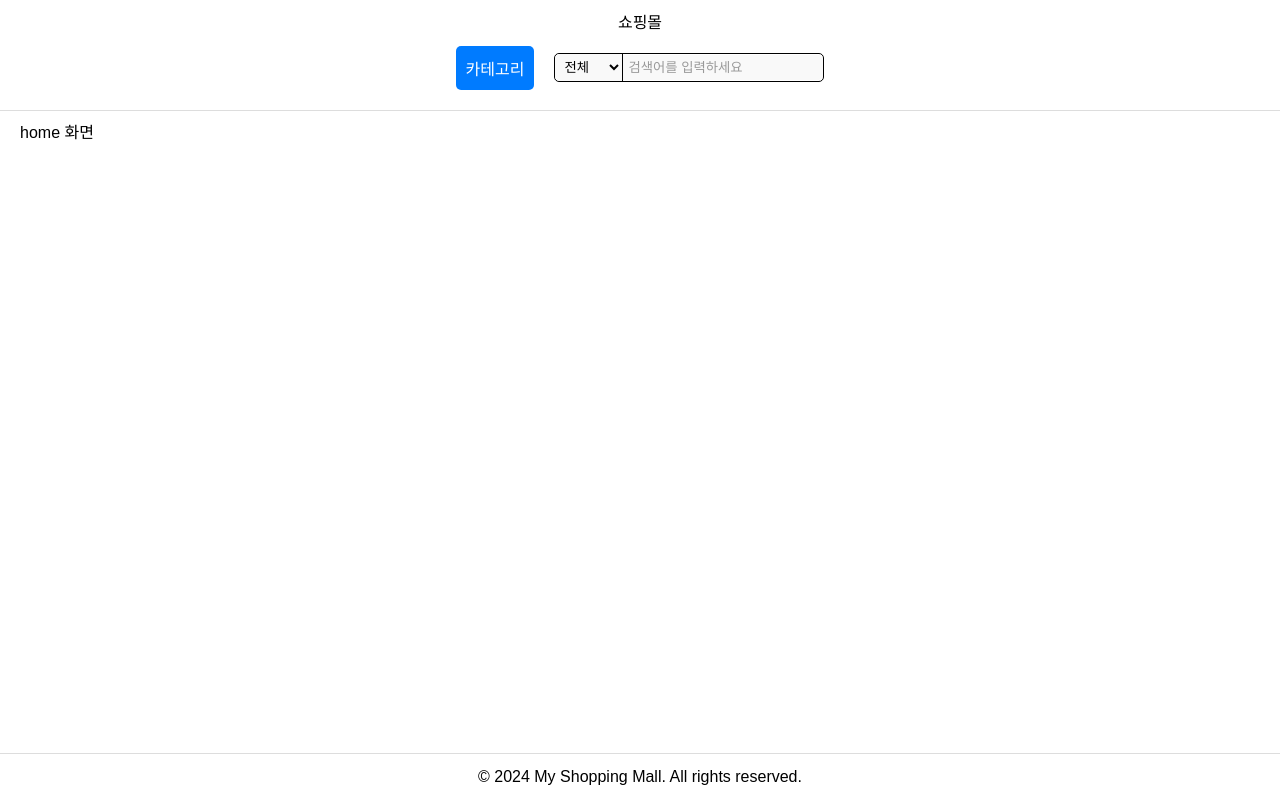
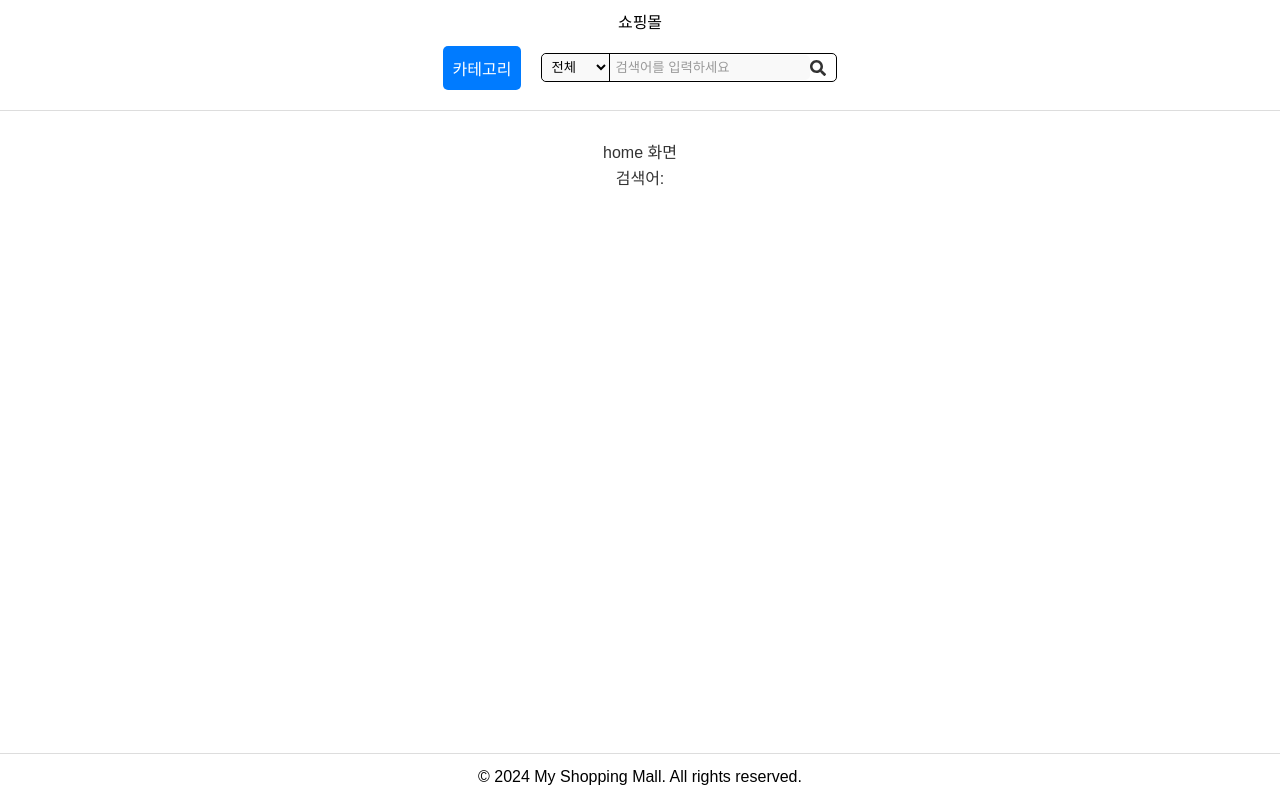
Before and after one commit to poohc300/shoppingMall, a React app in the folder front/: page /#/ in a window 1280 px wide. Built offline with nearby package versions, Linux system fonts and the light colour scheme; the HTML template or start-up script is replaced by a standard one.

Commit message:
상단 검색어 추가 및 검색어 home 화면에 가져오게 구현

```diff
--- /dev/null
+++ b/front/src/components/Product/Product.js
@@ -0,0 +1,17 @@
+import React from "react";
+
+const Product = ({ product = {} }) => {
+
+    const handleClick = () => {
+        // product id를 쿼리스트링으로 해서 상세 검색 화면 출력
+    }
+    return (
+        <div className="product" tabIndex={0} onClick={handleClick}>
+            <img src={product.image_url} />
+            <h2>{product.name}</h2>
+            <p>{product.price}</p>
+            <p>{ProductList.description}</p>
+        </div>
+    )
+}
+export default Product;
--- a/front/src/components/Product/ProductList.js
+++ b/front/src/components/Product/ProductList.js
@@ -1,6 +1,14 @@
 import React from 'react';
+import Product from './Product'
 
-const ProductList = () => {
-  return <div></div>;
+const ProductList = ({ products = [] }) => {
+  return <div>
+    <div className='productDetail'>
+
+      {products.map((product) => {
+        return <Product product={product} />
+      })}
+    </div>
+  </div>;
 };
 export default ProductList;
--- a/front/src/components/layout/Header/Header.js
+++ b/front/src/components/layout/Header/Header.js
@@ -2,11 +2,11 @@ import React from 'react';
 import * as styles from './Header.module.css';
 import Navbar from '../Navbar/Navbar';
 
-const Header = () => {
+const Header = ({ onSearch = f => f }) => {
   return (
     <div className={styles.header}>
       쇼핑몰
-      <Navbar />
+      <Navbar onSearch={onSearch} />
     </div>
   )
 };
--- a/front/src/components/layout/Layout/Layout.js
+++ b/front/src/components/layout/Layout/Layout.js
@@ -1,4 +1,4 @@
-import React from 'react';
+import React, { useState } from 'react';
 import { Outlet } from 'react-router-dom';
 import Header from '../Header/Header';
 import Footer from '../Footer/Footer';
@@ -6,13 +6,20 @@ import * as styles from './Layout.module.css';
 
 const Layout = () => {
   console.log('Layout rendered'); // 디버깅 로그 추가
+  const [searchQuery, setSearchQuery] = useState('')
+
+  const handleSearch = (query) => {
+    setSearchQuery(query)
+  }
   return (
     <div className={styles.layout}>
       <div className={styles.header}>
-        <Header />
+        <Header onSearch={handleSearch} />
       </div>
       <div className={styles.main}>
-        <Outlet /> {/** 자식 라우트 렌더링 되는 곳 */}
+        <Outlet
+          context={searchQuery}
+        /> {/** 자식 라우트 렌더링 되는 곳 */}
       </div>
       <Footer className={styles.footer} />
     </div>
--- a/front/src/components/layout/Navbar/Navbar.js
+++ b/front/src/components/layout/Navbar/Navbar.js
@@ -1,11 +1,21 @@
 import React, { useState } from 'react';
 import * as styles from './Navbar.module.css';
+import { FaSearch } from 'react-icons/fa'
 
-const Navbar = () => {
+const Navbar = ({ onSearch = f => f }) => {
     const [dropdownOpen, setDropdownOpen] = useState(false);
+    const [query, setQuery] = useState('')
 
     const toggleDropdown = () => {
         setDropdownOpen(!dropdownOpen);
+    };
+
+    const handleSearch = (e) => {
+        onSearch(query);
+    }
+
+    const handleKeyDown = (e) => {
+        if (e.key === 'Enter') { handleSearch(); }
     };
 
     return (
@@ -28,8 +38,16 @@ const Navbar = () => {
                     <option value="음료">음료</option>
                     <option value="간식">간식</option>
                 </select>
-                <input type="text" placeholder="검색어를 입력하세요" className={styles.searchBar} />
-            </div>
+
+                <input
+                    type="text"
+                    placeholder="검색어를 입력하세요"
+                    className={styles.searchBar}
+                    value={query}
+                    onChange={(e) => setQuery(e.target.value)}
+                    onKeyDown={handleKeyDown}
+                />
+                <FaSearch className={styles.searchIcon} onClick={handleSearch} />            </div>
         </nav>
     );
 };
--- a/front/src/components/layout/Navbar/Navbar.module.css
+++ b/front/src/components/layout/Navbar/Navbar.module.css
@@ -75,3 +75,13 @@
 .searchBar::placeholder {
     color: #999; /* 검색창 플레이스홀더 색상 */
 }
+
+.searchBar:focus { outline: none; /* 검색창 포커스 시 테두리 제거 */ }
+
+.searchIcon {
+    cursor: pointer;
+    margin-right: 10px;
+    color: #333;
+ }
+
+ .searchIcon:focus { outline: none; /* 아이콘 포커스 시 테두리 제거 */ }
--- a/front/src/pages/Home/Home.module.css
+++ b/front/src/pages/Home/Home.module.css
@@ -1,20 +1,26 @@
+/* Home.module.css */
 .homePage {
   display: flex;
   flex-direction: column;
   align-items: center;
-  justify-content: center;
-  min-height: 100vh; /* 높이를 100%에서 최소 100vh로 수정 */
-  background-color: #f5f5f5;
-  color: #333;
-  font-family: Arial, sans-serif;
   padding: 20px;
+  background-color: #ffffff; /* 배경 색상 */
+  color: #333; /* 텍스트 색상 */
 }
 
-.homePage h1 {
-  font-size: 2rem;
-  margin-bottom: 1rem;
+.productList {
+  width: 100%;
+  max-width: 1200px;
+  display: grid;
+  grid-template-columns: repeat(auto-fill, minmax(200px, 1fr)); /* 그리드 레이아웃 */
+  gap: 20px;
+  margin-top: 20px;
 }
 
-.homePage p {
-  font-size: 1.2rem;
+.productList > div {
+  background-color: #fff;
+  padding: 15px;
+  border: 1px solid #ddd;
+  border-radius: 5px;
+  box-shadow: 0 2px 4px rgba(0, 0, 0, 0.1);
 }
--- a/front/src/pages/Home/HomePage.js
+++ b/front/src/pages/Home/HomePage.js
@@ -1,10 +1,23 @@
 import React from 'react';
 import * as styles from './Home.module.css'
+import ProductList from '../../components/Product/ProductList';
+import { useOutletContext } from 'react-router-dom';
 
 const HomePage = () => {
+
+  const searchQuery = useOutletContext();
+
+
   return (
-    <div className='homePage'>
+    <div className={styles.homePage}>
       home 화면
+      <div>검색어: {searchQuery}</div>
+      <div className='recommendProductList'>
+
+      </div>
+      <div className='productList'>
+        <ProductList searchQuery={searchQuery} />
+      </div>
     </div>
   );
 };
```
Also changed, not shown: front/src/components/Product/ProductDetail.js (+8 -3 lines), front/src/components/Product/ProductForm.js (deleted). Lines whose indentation alone changed are shown as unchanged.
